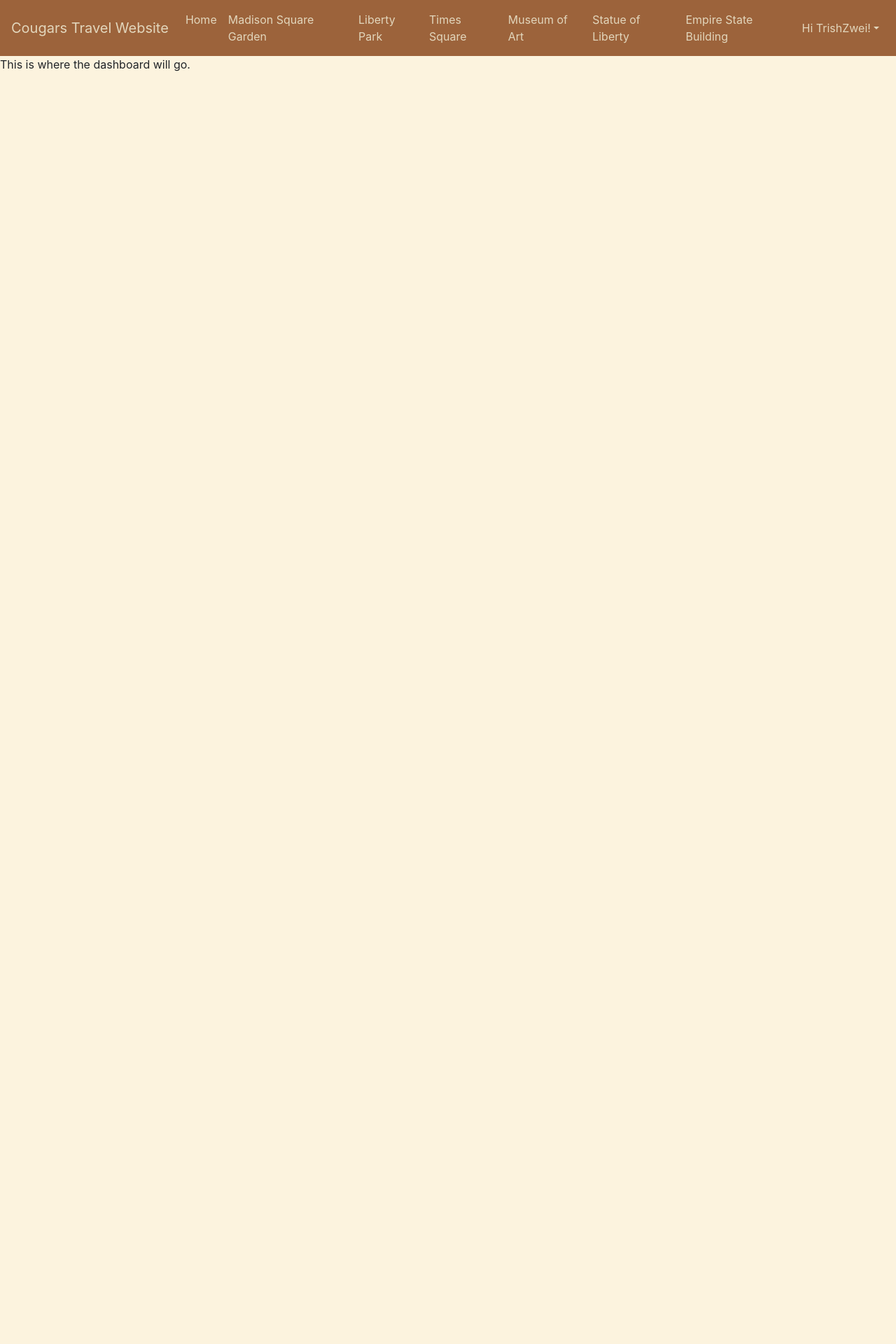
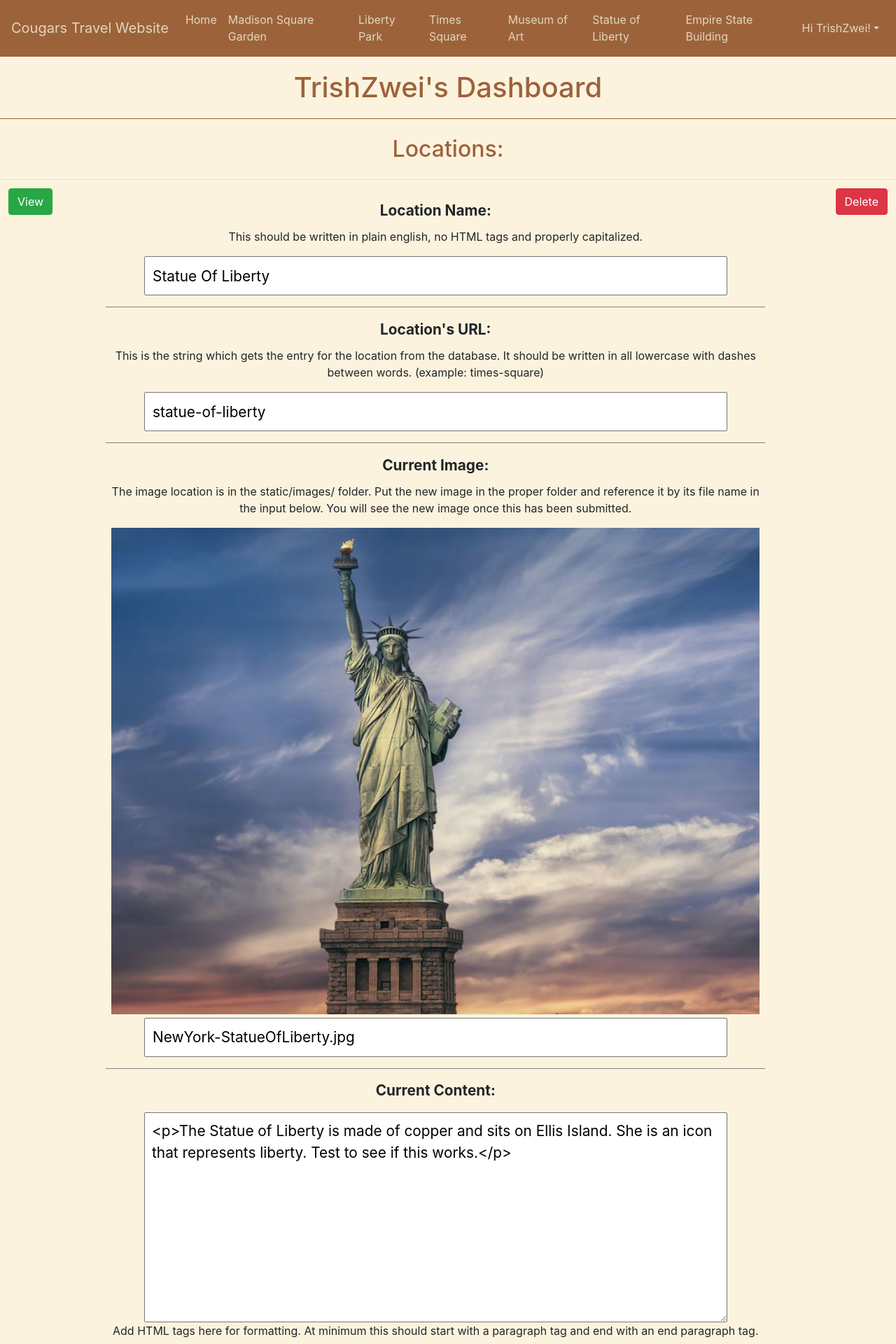
Before and after one commit to noyah81/cougars, a Flask app: page /dashboard in a window 1280 px wide. Shown: the top 1920 px of the page at 70% size. Before the commit the page ends 102 px from the top, so only its background shows below. Run offline with Flask 2, Linux system fonts and the light colour scheme; a user stored in the database is signed in; data comes from the database, SQL or seed files in the repository; both versions use the stored data as it was after the commit.

Commit message:
Update and Delete

```diff
--- a/main.py
+++ b/main.py
@@ -50,7 +50,6 @@ def load_user(user_id):
     return User.query.get(user_id)
 
 class User(db.Model, UserMixin):
-
     # Create a table in the db
     __tablename__ = 'users'
 
@@ -107,7 +106,7 @@ class Location(db.Model):
     #repr is a representation of the object.
     def __repr__(self):
         #f"..." is string formatting.
-        return f"location: {self.title, self.location, self.url, self.image, self.body, self.gmap_link, self.stations}"
+        return f"location: {self.title, self.url, self.image, self.body, self.gmap_link, self.stations, self.id}"
 
 
 db.create_all();
@@ -202,7 +201,7 @@ def traintime(id):
     unique_times = [] #comparison list.
     display_times = []#display list.
     now = datetime.now()
-    #$ is a typo. % instead gives us the right values -- let's not include the seconds.
+    #$ is a typo. % instead gives us the right values.
     current_time = now.strftime("%H:%M%S")
     display_time = now.strftime("%I:%M %p")
     counter = 0
@@ -362,10 +361,57 @@ def location(url=''):
     return render_template("location.html", url=url, title=title, image=image, body=body, gmapLink=gmapLink, stations=stations, body_class='location', items=items, isText=isText)
 
 
-@app.route('/dashboard')
+@app.route('/dashboard', methods=['GET', 'POST'])
 @login_required
 def dashboard():
-    return render_template('dashboard.html')
+    #get all the locations, and pass them to the pages as a dictionary called locations.
+    locations = Location.query.all();
+
+    if request.method == 'POST':
+        #print('post')
+        id = request.form['id']
+        title = request.form['title']
+        url = request.form['url']
+        image = request.form['image']
+        body = request.form['body']
+        gmap_link = request.form['gmap']
+        stations = request.form['station_list']
+        print(id)
+        print(title)
+        print(url)
+        print(image)
+        print(body)
+        print(gmap_link)
+        print(stations)
+
+        update = Location.query.filter_by(id=id).first()
+        update.title = title
+        update.url = url
+        update.image = image
+        update.body = body
+        update.gmap_link = gmap_link
+        update.stations = stations
+        db.session.commit()
+
+    return render_template('dashboard.html', locations=locations, body_class='dashboard')
+
+@app.route('/delete_location')
+@app.route('/delete_location/<string:id>', methods=['GET','POST'])
+@login_required
+def delete_location(id = ''):
+
+    if id == '':
+        return render_template('delete.html', msg = 'You did not supply a location id to delete. Go back to the <a href="/dashboard">Dashboard</a>')
+
+    if request.method == 'POST':
+        id = id
+        location = Location.query.get(id)
+        db.session.delete(location)
+        db.session.commit()
+
+    return redirect(url_for('dashboard'))
+
+
 
 @app.errorhandler(404)
 def page_not_found(e):
--- a/templates/dashboard.html
+++ b/templates/dashboard.html
@@ -1,7 +1,121 @@
 {% extends "base.html" %}
 {% block title %}Dashboard{% endblock %}
 {% block content %}
-<p>This is where the dashboard will go.</p>
+<h1>{{ current_user.username }}'s Dashboard</h1>
+<h2>Locations:</h2>
+<style type="text/css">
+	/*temp desktop styles*/
+
+	.dashboard section{
+		padding: 0 .5em 1em;
+		border-bottom: 1px solid grey;
+	}
+
+	.dashboard input[type="submit"]{
+		margin-left: auto;
+	}
+
+	.dashboard tr{
+		text-align: center;
+	}
+
+	.dashboard section img{
+		width: 100%;
+	}
+
+	.dashboard form.delete{
+		width: initial;
+		margin: initial;
+	}
+
+	.dashboard form{
+		margin: 0 auto	1rem;
+	}
+
+</style>
+  <table class="table">
+  	{% for location in locations %}
+  	<tr>
+  		<td><a class="btn btn-success" href="/location/{{location.url}}" role="button" target="_blank" title="opens in a new tab">View</a></td>
+  		<td>
+  		<form method="POST" id="{{location.id}}" action="#{{location.id}}">
+  		<section>
+		<label for="loc_name">Location Name:</label>
+		<p class="instruction">This should be written in plain english, no HTML tags and properly capitalized.</p>
+		<input type="text" name="title" id="loc_name" value="{{location.title}}">
+		</section>
+  		<section>
+		<label for="loc_url">Location's URL:</label>
+		<p class="instruction">This is the string which gets the entry for the location from the database. It should be written in all lowercase with dashes between words. (example: times-square)</p>
+		<input type="text" name="url" id="loc_url" value="{{location.url}}">
+		</section>
+		<section>
+		<label for="loc_image" class="img-label">Current Image:</label>
+		<p class="instruction">The image location is in the static/images/ folder. Put the new image in the proper folder and reference it by its file name in the input below. You will see the new image once this has been submitted.</p>
+		<img src="{{url_for('static', filename='images/')}}{{location.image}}">
+		<input id="loc_image" type="text" name="image" value="{{location.image}}" required>
+		</section>
+		<section>
+		<label for="loc_body">Current Content:</label>
+		<textarea required id="loc_body" name="body">{{location.body}}</textarea>
+		<p class="instruction">Add HTML tags here for formatting. At minimum this should start with a paragraph tag and end with an end paragraph tag.</p>
+		<!-- TODO: Limit acceptable tags or add a text editor helper or both -->
+		</section>
+		<section>
+		<label for="gmap_url">GMap Link URL</label>
+		<p>Get the link from google maps and insert it here.</p>
+		<input type="url" name="gmap" value="{{location.gmap_link}}">
+		</section>
+		<section>
+		<label for="loc_stations">Stations</label>
+		<p class="instruction">For a list of stations, create a list of comma separated values here. There should be no spaces between the commas. For a message instead, make sure there are no commas.</p>
+		<!-- since there are no [ ] around here, we might have to add the brackets with HTML entities... or make the value a list when updating the data -->
+		<input type="text" id="loc_stations" name="station_list" required value="{{location.stations}}">
+		<input type="hidden" name="id" value="{{location.id}}">
+		</section>
+		<input type="submit" value="Edit" name="submit">
+		</form>
+  		</td>
+  		<td>
+  		<td>
+  			<form  action="{{url_for('delete_location', id=location.id )}}" method="post" class="delete">
+        		<input type="hidden" name="_method" value="DELETE">
+        		<button type="submit" class="btn btn-danger" title="deletes this entry">Delete</button>
+  			</form>
+      </td>
+  	</tr>
+  	{% endfor %}
+
+  </table>
+  <script type="text/javascript" defer>
+  	//using vanilla JS for document ready to make sure.
+  	document.addEventListener("DOMContentLoaded", function(){
+  		let deleteForms = document.querySelectorAll(".delete");
+    	for (var i = 0; i < deleteForms.length; i++) {
+        deleteForms[i].addEventListener("submit", function (e) {
+        	e.preventDefault();
+			var deleteMe = confirm('Are you sure you want to delete this entry? Press ok to continue.');
+			if (deleteMe == true){
+				alert('this item will be deleted!')
+				//submit the data
+				//console.log(this)
+				this.submit()
+			}else{
+				alert('this item will not be deleted!')
+				//do not submit the data
+
+			}
+
+        });
+    }
 
 
+
+
+  	})
+
+
+
+
+  </script>
 {% endblock %}
```
Also changed, not shown: templates/delete.html (added, +9 -0 lines), travelsite - Copy.db (added), travelsite.db.
